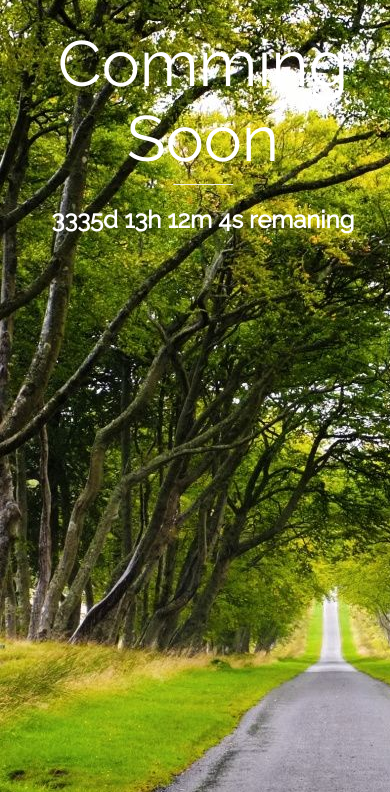
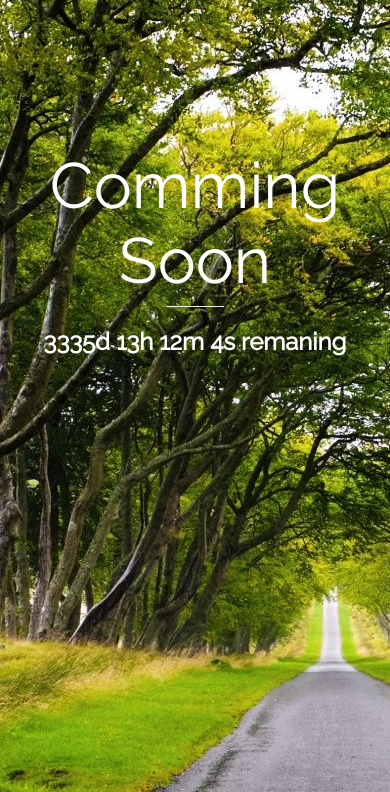
Before and after one commit to Joeljoy1237/01, a plain HTML site: page index.html in a window 390 px wide. Shown: the part 52-844 px from the top of the page. Drawn offline with Linux system fonts and the light colour scheme.

Commit message:
Update style.css

```diff
--- a/style.css
+++ b/style.css
@@ -7,7 +7,7 @@ body {
 @media (max-width: 990px) {
 body{
   background-image: url(wall.jpg);
-  Width: 100%
+  padding-top: 30%;
 }
 }
 
```
